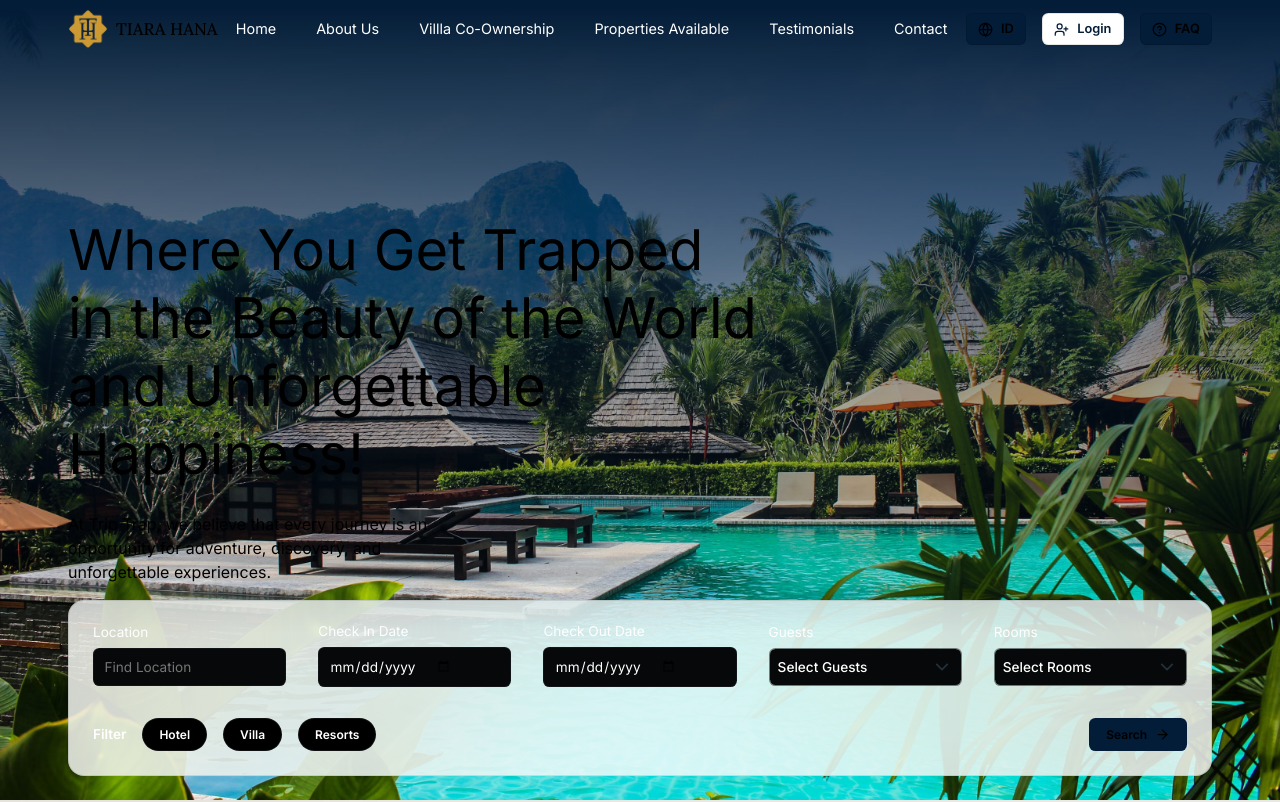
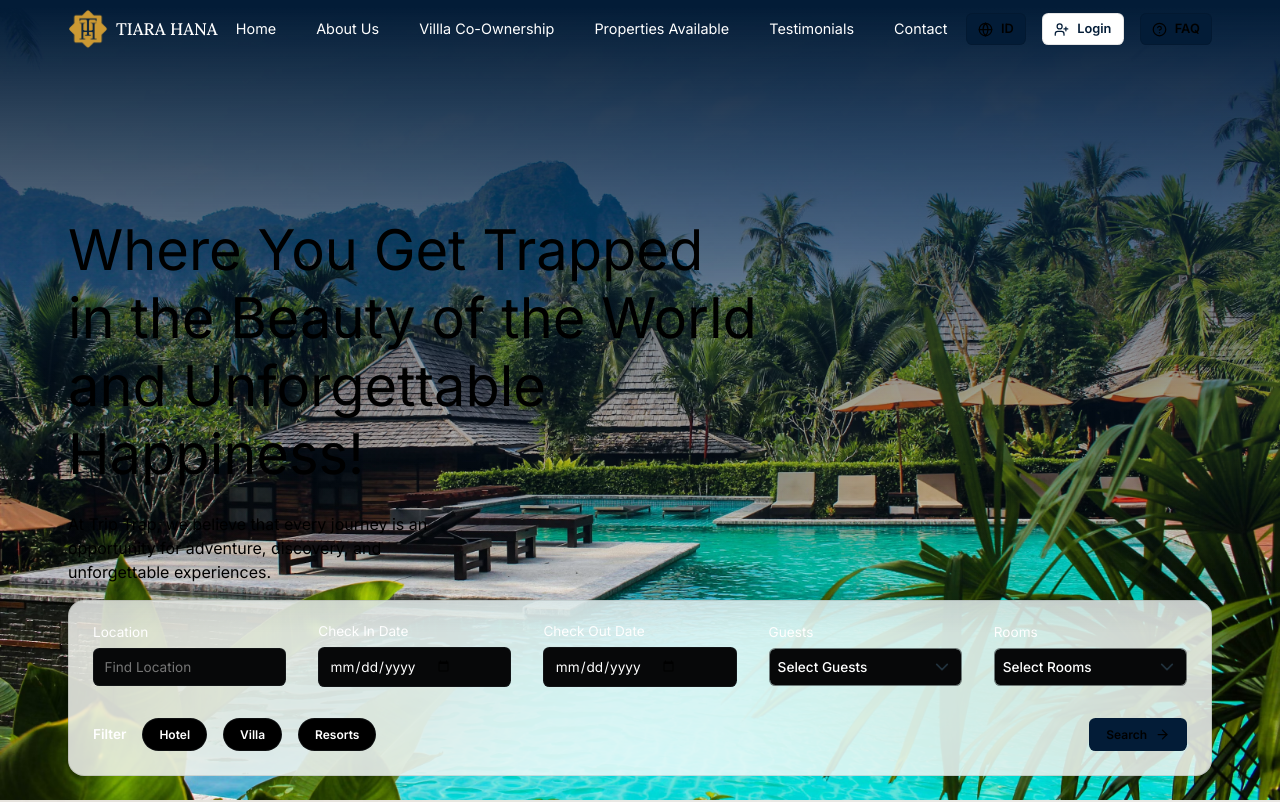
Before and after one commit to Fakhrialfi9/tiarahana, a React (Vite) app: page / in a window 1280 px wide. Shown: the top 802 px of the page. Built offline with nearby package versions, Linux system fonts and the light colour scheme.

Commit message:
Update navbar.module.css
edit

```diff
--- a/src/assets/style/components/navbar.module.css
+++ b/src/assets/style/components/navbar.module.css
@@ -75,6 +75,7 @@
   font-optical-sizing: auto;
   font-size: 1.05rem;
   font-weight: 500;
+    color:white !important;
 }
 
 .center {
@@ -226,6 +227,7 @@
   background-color: rgb(255, 255, 255);
   border: 0.085rem solid var(--diver-color-solid-0);
   border-radius: var(--border-radius);
+    color:white !important;
 }
 
 .right > ul > li:nth-child(2) > a {
```
